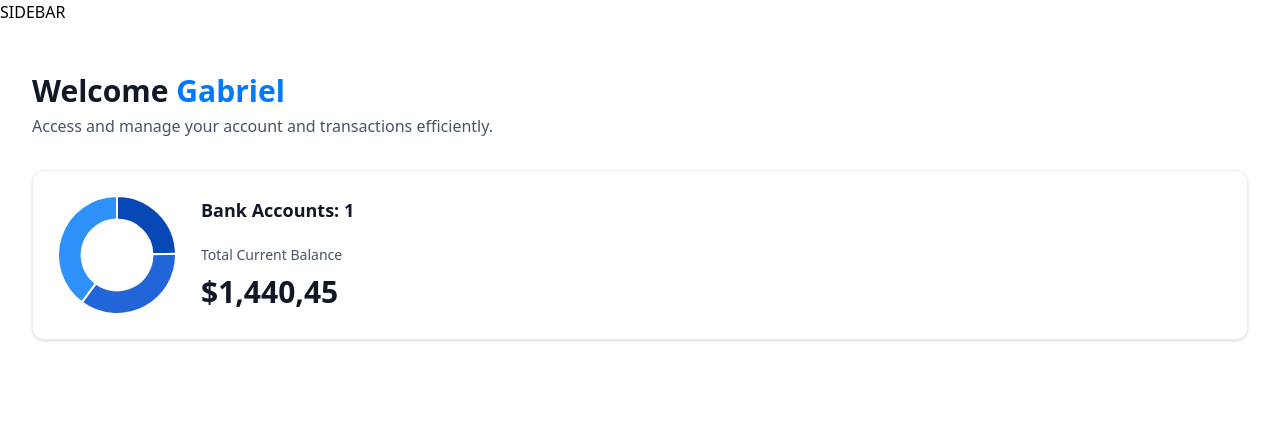
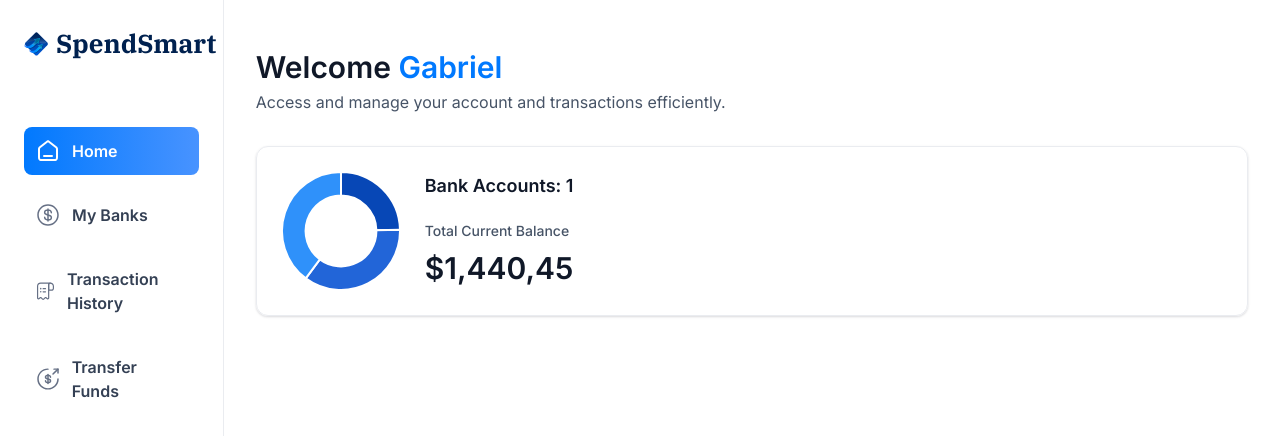
Before and after one commit to GabrielAnokye/financing, a Next.js app: page / in a window 1280 px wide. Shown: the top 436 px of the page. Built offline with nearby package versions, Linux system fonts and the light colour scheme.

Commit message:
Introduced a Simple Sidebar Design
Added sidebar with navigations currently not working but good ui visuals

```diff
--- a/app/(root)/layout.tsx
+++ b/app/(root)/layout.tsx
@@ -1,11 +1,16 @@
+import Sidebar from "@/components/ui/Sidebar";
+
 export default function RootLayout({
   children,
 }: Readonly<{
   children: React.ReactNode;
 }>) {
+
+  const loggedIn = { firstName: "Gabriel", lastName: "Me" };
+
   return (
-    <main>
-        SIDEBAR
+    <main className="flex h-screen w-full font-inter">
+        <Sidebar user={loggedIn} />
         {children}
     </main>
   );
--- /dev/null
+++ b/components/ui/Sidebar.tsx
@@ -0,0 +1,60 @@
+"use client";
+
+import { sidebarLinks } from "@/constants";
+import { cn } from "@/lib/utils";
+import Image from "next/image";
+import Link from "next/link";
+import { usePathname } from "next/navigation";
+import React from "react";
+
+const Sidebar = ({ user }: SiderbarProps) => {
+  const pathname = usePathname();
+
+  return (
+    <section className="sidebar">
+      <nav className="flex flex-col gap-4">
+        <Link href="/" className="mb-12 cursor-pointer flex items-center gap-2">
+          <Image
+            src="/icons/logo.svg"
+            width={34}
+            height={34}
+            alt="SpendSmart Logo"
+            className="size-[24px] max-xl:size-14"
+          />
+          <h1 className="sidebar-logo">SpendSmart</h1>
+        </Link>
+        {sidebarLinks.map((item) => {
+          const isActive =
+            pathname === item.route || pathname.startsWith(`${item.route}/`);
+          return (
+            <Link
+              href={item.route}
+              key={item.label}
+              className={cn("sidebar-link", { "bg-bank-gradient": isActive })}
+            >
+              <div className="relative size-6">
+                <Image
+                  src={item.imgURL}
+                  alt={item.label}
+                  fill
+                  className={cn({
+                    "brightness-[3] invert-0": isActive,
+                  })}
+                />
+              </div>
+              <p
+                className={cn("sidebar-label", {
+                  "!text-white": isActive,
+                })}
+              >
+                {item.label}
+              </p>
+            </Link>
+          );
+        })}
+      </nav>
+    </section>
+  );
+};
+
+export default Sidebar;
```
